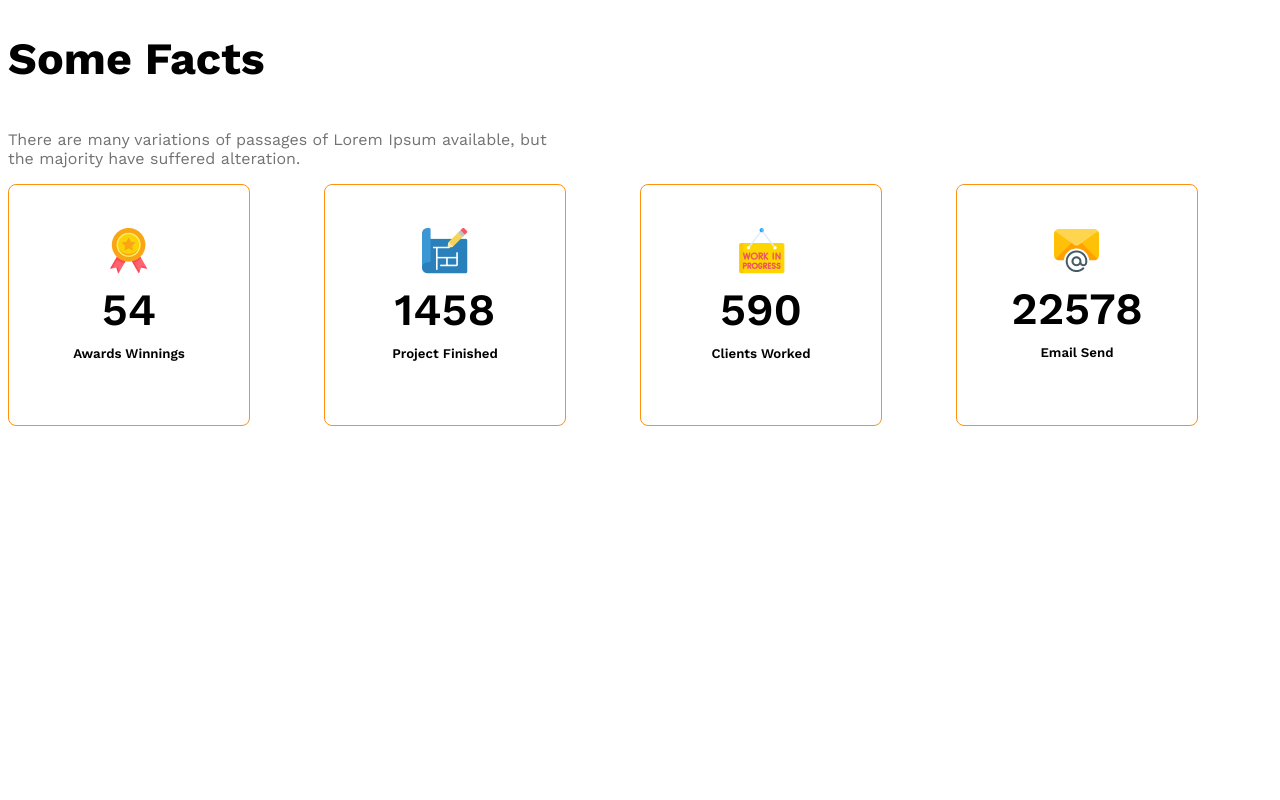
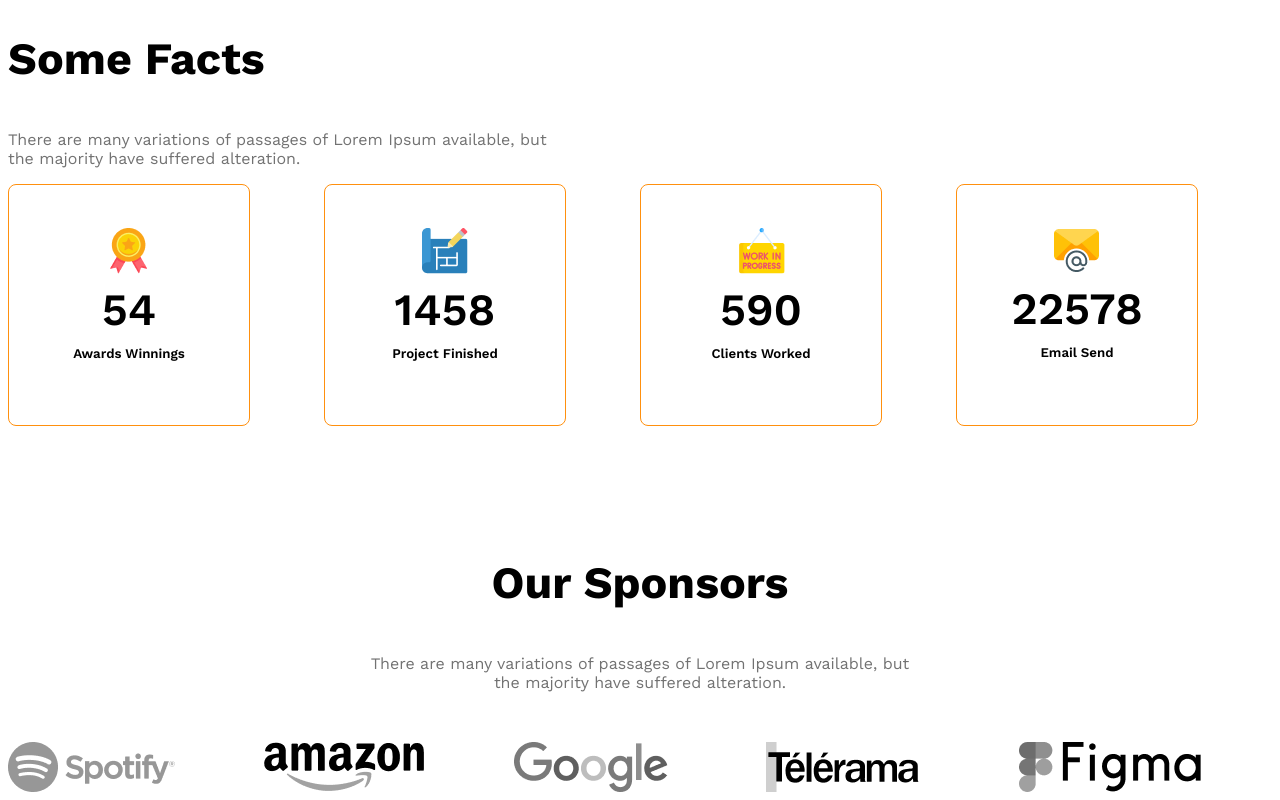
Before and after one commit to Nayem7890/g3-architects-website, a plain HTML site: page index.html in a window 1280 px wide. Shown: the part 1963-2763 px from the top of the page. Before the commit the page ends 2519 px from the top, so only its background shows below. Drawn offline with nearby package versions, Linux system fonts and the light colour scheme; a web font is replaced by a local one.

Commit message:
added 4th page

```diff
--- a/index.html
+++ b/index.html
@@ -87,8 +87,18 @@
             </div>
         </section>
 
-        <section class="some-facts">
-
+        <section class="our-sponsors">
+            <div class="sponsor-info">
+                <h3 class="section-title">Our Sponsors</h3>
+                <p class="text-light-gray">There are many variations of passages of Lorem Ipsum available, but the majority have suffered alteration.</p>
+            </div>
+           <div class="sponsor-company">
+            <img class="grayscale" src="images/sponsors/spotify.png" alt="">
+            <img class="grayscale" src="images/sponsors/amazon.png" alt="">
+            <img class="grayscale" src="images/sponsors/google.png" alt="">
+            <img class="grayscale" src="images/sponsors/telerama.png" alt="">
+            <img class="grayscale" src="images/sponsors/figma.png" alt="">
+           </div>
 
         </section>
         </main>
--- a/styles/architects.css
+++ b/styles/architects.css
@@ -100,6 +100,11 @@ main{
     font-weight: 700;
     font-size: 3rem;
   }
+  .sponsor-info{
+    max-width: 540px;
+    margin: 50px auto;
+    text-align: center;
+  }
 
   .banner-content{
     max-width: 850px;
@@ -112,6 +117,14 @@ main{
   }
   .teams{
     align-items: center;
+  }
+
+  .sponsor-company{
+    display: grid;
+    grid-template-columns: repeat(5, 1fr);
+  }
+  .grayscale{
+    filter: grayscale(100%);
   }
 
   .team-img-container{
@@ -144,7 +157,11 @@ main{
     flex-direction: column;
 
   }
-  .team-img-container{
+  .facts-container, .sponsor-company{
+    justify-items: center;
+    gap: 20px;
+  }
+  .team-img-container, .facts-container, .sponsor-company{
     grid-template-columns: repeat(1, 1fr);
   }
   .our-features{
@@ -161,5 +178,10 @@ main{
     .our-features{
       margin: 40px auto;
     }
+  .sponsor-company, .facts-container{
+    grid-template-columns: repeat(2, 1fr);
+    gap: 50px;
+    justify-items: center;
+  }
 
   }
```
